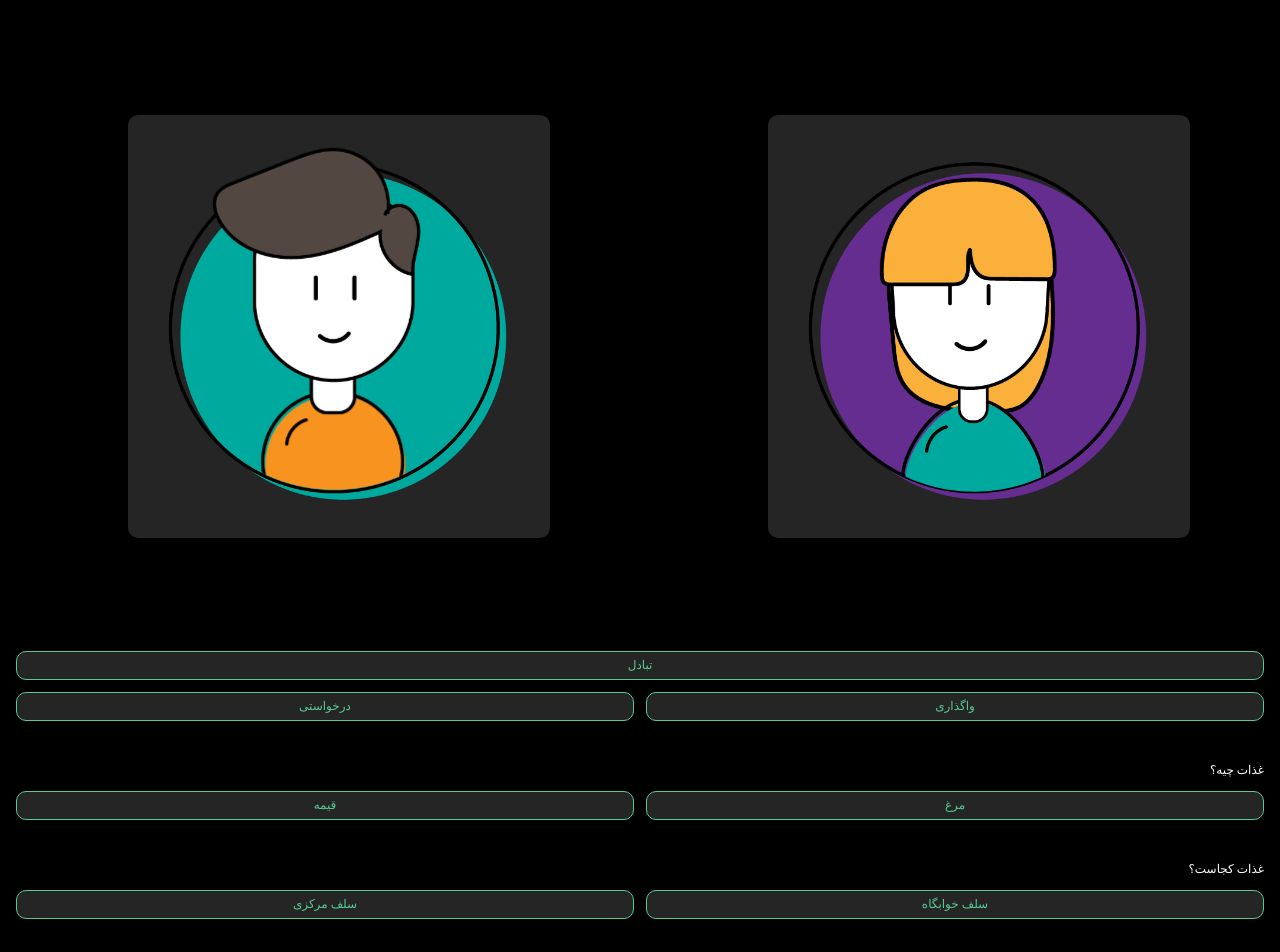
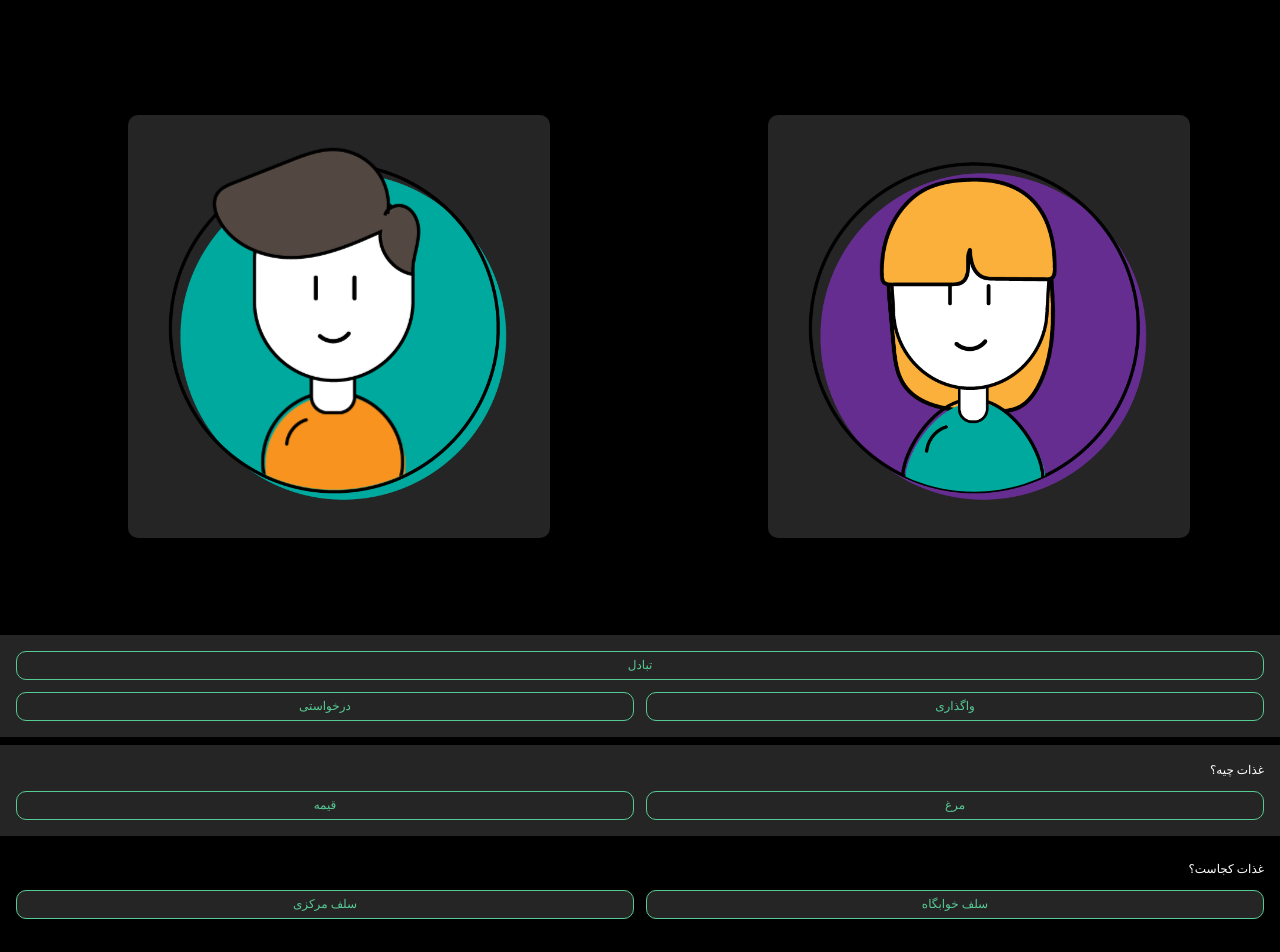
Before and after one commit to SoheilKhorram/food-exhanger, a React (Vite) app: page / in a window 1280 px wide. Shown: the top 952 px of the page. Built offline with nearby package versions, Linux system fonts and the light colour scheme; a web font is replaced by a local one; what @twa-dev/sdk would draw is missing.

Commit message:
adding more sections

```diff
--- a/src/pages/HomePage.module.css
+++ b/src/pages/HomePage.module.css
@@ -10,6 +10,7 @@
 .exchange_food_options__buttons {
     gap: .75rem;
     display: grid;
+    background-color: var(--tg-theme-bg-color, #252525);
     grid-template-columns: repeat(2, 1fr);
     padding: 1rem;
 }
@@ -57,6 +58,7 @@
 
 .food_options {
     display: grid;
+    background-color: var(--tg-theme-bg-color, #252525);
     grid-template-columns: repeat(2, 1fr);
     padding: 1rem;
     gap: .75rem;
```
